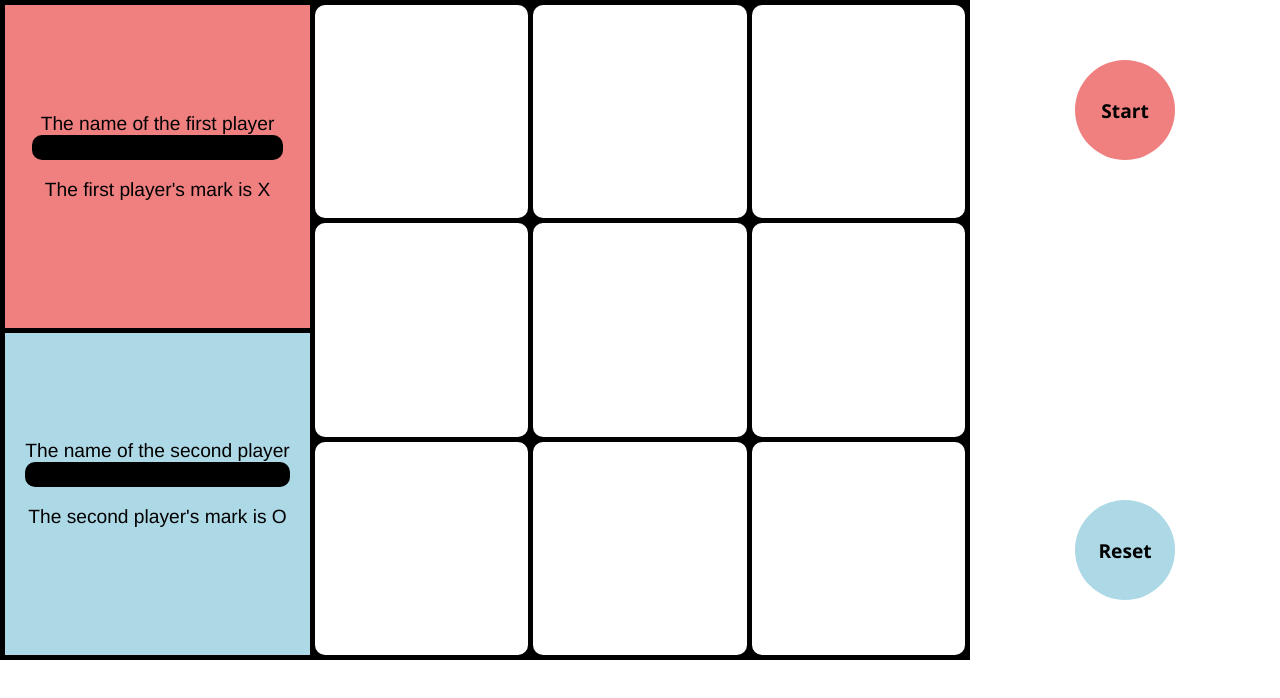
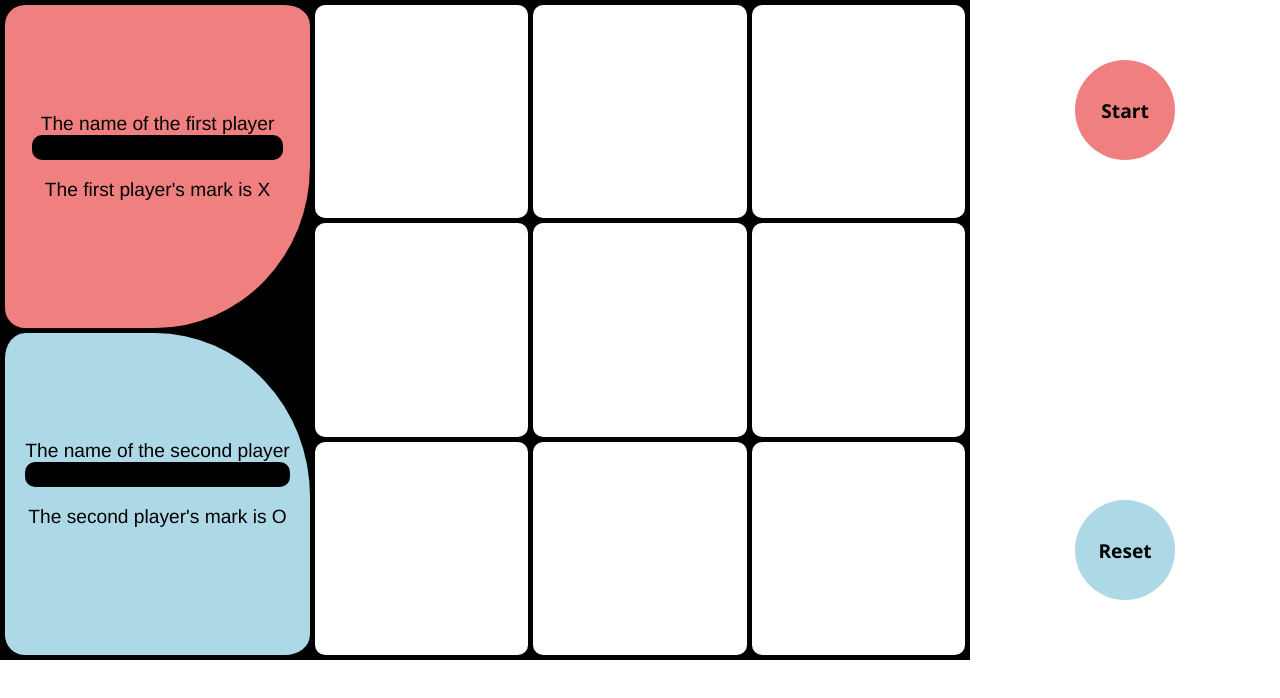
Before and after one commit to vararean04darius/tic-tac-toe, a plain HTML site: page index.html in a window 1280 px wide. Drawn offline with Linux system fonts and the light colour scheme.

Commit message:
added styling

```diff
--- a/style.css
+++ b/style.css
@@ -77,6 +77,8 @@ body{
     font-size: larger;
     font-weight: 300;
     align-content: center;
+    border-radius: 25px;
+    border-bottom-right-radius: 50%;
 }
 #player-two-container{
     background-color: lightblue;
@@ -88,10 +90,13 @@ body{
     font-size: larger;
     font-weight: 300;
     align-content: center;
+    border-radius: 25px;
+    border-top-right-radius: 50%;
 }
 .player-container{
     display: grid;
     text-align: center;
+    background-color: black;
 }
 #game-container{
     background-color: black;
```
